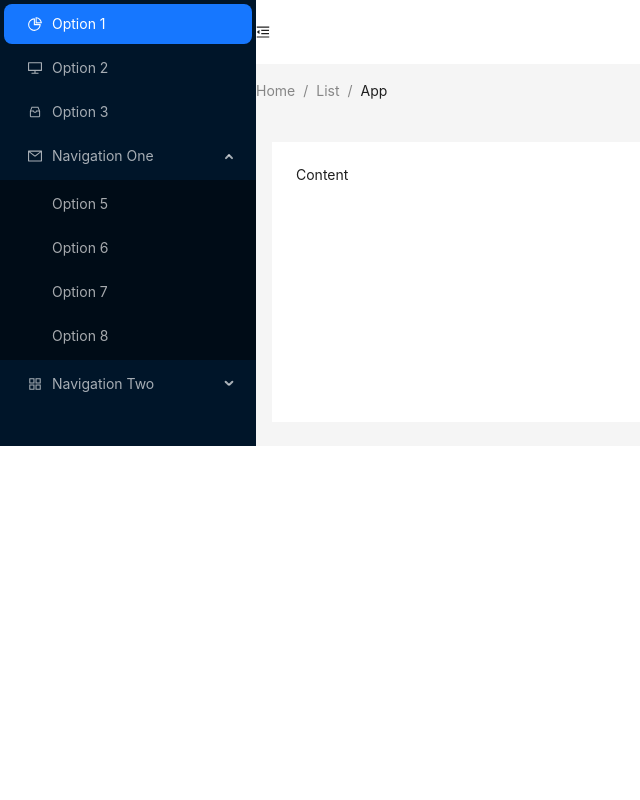
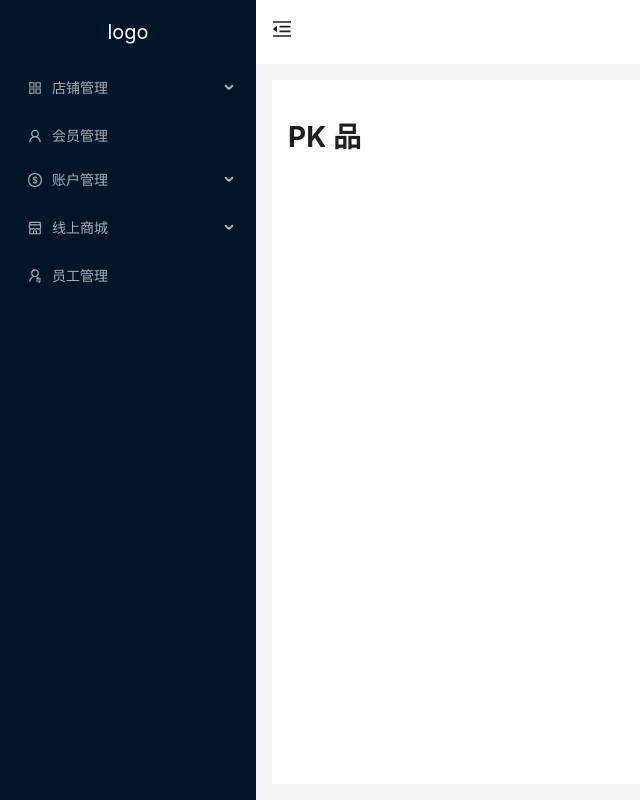
Before and after one commit to xinjie-just/2024-part-time, a Vue app in the folder business/: page /#/mall/pk in a window 1280 px wide. Before the commit this address led to /#/. Shown: the whole page, without its empty margins (0-640 px from the left). Built offline with nearby package versions, Linux system fonts and the light colour scheme.

Commit message:
feat(layout): 添加菜单

```diff
--- a/business/src/App.vue
+++ b/business/src/App.vue
@@ -3,7 +3,3 @@
     <component :is="Component" />
   </router-view>
 </template>
-
-<script setup lang="ts"></script>
-
-<style lang="scss"></style>
--- a/business/src/layouts/index.vue
+++ b/business/src/layouts/index.vue
@@ -1,30 +1,36 @@
 <template>
-  <a-layout>
+  <a-layout class="layout">
     <a-layout-sider v-model:collapsed="collapsed" :trigger="null" :width="256" collapsible>
-      <div class="logo" />
+      <div class="logo">logo</div>
       <a-menu v-model:openKeys="state.openKeys" v-model:selectedKeys="state.selectedKeys" mode="inline" theme="dark"
-        :inline-collapsed="state.collapsed" :items="items"></a-menu>
+        :inline-collapsed="state.collapsed" :items="menus" @click="onSelectMenu" class="menu"></a-menu>
     </a-layout-sider>
     <a-layout>
-      <a-layout-header style="background: #fff; padding: 0">
+      <a-layout-header class="header">
         <menu-unfold-outlined v-if="collapsed" class="trigger" @click="() => (collapsed = !collapsed)" />
         <menu-fold-outlined v-else class="trigger" @click="() => (collapsed = !collapsed)" />
       </a-layout-header>
-
-      <a-breadcrumb style="margin: 16px 0">
-        <a-breadcrumb-item>Home</a-breadcrumb-item>
-        <a-breadcrumb-item>List</a-breadcrumb-item>
-        <a-breadcrumb-item>App</a-breadcrumb-item>
-      </a-breadcrumb>
-      <a-layout-content :style="{ margin: '24px 16px', padding: '24px', background: '#fff', minHeight: '280px' }">
-        Content
+      <!-- <a-breadcrumb :routes="menus">
+        <template #itemRender="{ route }">
+          <span v-if="routes.indexOf(route) === routes.length - 1">
+            {{ route.name }}
+          </span>
+          <router-link v-else :to="'/'">
+            {{ route.name }}
+          </router-link>
+        </template>
+</a-breadcrumb> -->
+      <a-layout-content class="content">
+        <router-view #="{ Component }">
+          <component :is="Component" />
+        </router-view>
       </a-layout-content>
     </a-layout>
   </a-layout>
 </template>
 <script lang="ts" setup>
 
-import { reactive, watch, h, ref } from 'vue';
+import { reactive, watch, h, ref, onMounted, Ref } from 'vue';
 import {
   MenuFoldOutlined,
   MenuUnfoldOutlined,
@@ -34,6 +40,8 @@ import {
   InboxOutlined,
   AppstoreOutlined,
 } from '@ant-design/icons-vue';
+import router, { routes } from "@/routers";
+import { IRouterType } from '@/models';
 const state = reactive({
   collapsed: false,
   selectedKeys: ['1'],
@@ -41,89 +49,7 @@ const state = reactive({
   preOpenKeys: ['sub1'],
 });
 const collapsed = ref(false);
-const items = reactive([
-  {
-    key: '1',
-    icon: () => h(PieChartOutlined),
-    label: 'Option 1',
-    title: 'Option 1',
-  },
-  {
-    key: '2',
-    icon: () => h(DesktopOutlined),
-    label: 'Option 2',
-    title: 'Option 2',
-  },
-  {
-    key: '3',
-    icon: () => h(InboxOutlined),
-    label: 'Option 3',
-    title: 'Option 3',
-  },
-  {
-    key: 'sub1',
-    icon: () => h(MailOutlined),
-    label: 'Navigation One',
-    title: 'Navigation One',
-    children: [
-      {
-        key: '5',
-        label: 'Option 5',
-        title: 'Option 5',
-      },
-      {
-        key: '6',
-        label: 'Option 6',
-        title: 'Option 6',
-      },
-      {
-        key: '7',
-        label: 'Option 7',
-        title: 'Option 7',
-      },
-      {
-        key: '8',
-        label: 'Option 8',
-        title: 'Option 8',
-      },
-    ],
-  },
-  {
-    key: 'sub2',
-    icon: () => h(AppstoreOutlined),
-    label: 'Navigation Two',
-    title: 'Navigation Two',
-    children: [
-      {
-        key: '9',
-        label: 'Option 9',
-        title: 'Option 9',
-      },
-      {
-        key: '10',
-        label: 'Option 10',
-        title: 'Option 10',
-      },
-      {
-        key: 'sub3',
-        label: 'Submenu',
-        title: 'Submenu',
-        children: [
-          {
-            key: '11',
-            label: 'Option 11',
-            title: 'Option 11',
-          },
-          {
-            key: '12',
-            label: 'Option 12',
-            title: 'Option 12',
-          },
-        ],
-      },
-    ],
-  },
-]);
+const menus: Ref<IRouterType[]> = ref([]);
 watch(
   () => state.openKeys,
   (_val, oldVal) => {
@@ -134,27 +60,97 @@ const toggleCollapsed = () => {
   state.collapsed = !state.collapsed;
   state.openKeys = state.collapsed ? [] : state.preOpenKeys;
 };
-</script>
-<style>
-#components-layout-demo-custom-trigger .trigger {
-  font-size: 18px;
-  line-height: 64px;
-  padding: 0 24px;
-  cursor: pointer;
-  transition: color 0.3s;
+
+const onSelectMenu = ({ item }) => {
+  console.log("item", item);
+  router.push(item.path);
 }
 
-#components-layout-demo-custom-trigger .trigger:hover {
-  color: #1890ff;
+function convertToAntdMenu(menuData: IRouterType[]): IRouterType[] {
+  return menuData.map(menuItem => {
+    if (menuItem.children && menuItem.children.length > 0) {
+      // 如果有子菜单，则创建一个 SubMenu 类型的对象
+      return {
+        title: menuItem.name,
+        label: menuItem.name,
+        icon: menuItem.icon,
+        key: menuItem.path,
+        path: menuItem.path,
+        children: convertToAntdMenu(menuItem.children.map(child => ({
+          path: child.path,
+          name: child.name,
+          label: child.name,
+        }))),
+      };
+    } else {
+      // 如果没有子菜单，则创建一个 Item 类型的对象
+      return {
+        title: menuItem.name,
+        label: menuItem.name,
+        icon: menuItem.icon,
+        key: menuItem.path,
+        path: menuItem.path,
+      };
+    }
+  });
 }
 
-#components-layout-demo-custom-trigger .logo {
-  height: 32px;
-  background: rgba(255, 255, 255, 0.3);
-  margin: 16px;
-}
+onMounted(() => {
+  const newRoutes = routes.find(item => item.path === "/")?.children;
+  const menuRoutes = newRoutes.filter(item => item.redirect !== "/");
+  menus.value = convertToAntdMenu(menuRoutes);
+})
+</script>
+<style lang="scss" scope>
+.layout {
+  height: 100vh;
 
-.site-layout .site-layout-background {
-  background: #fff;
+  .ant-layout-sider-children {
+    display: flex;
+    flex-direction: column;
+  }
+
+  .logo {
+    height: 64px;
+    font-size: 20px;
+    color: #fff;
+    display: flex;
+    justify-content: center;
+    align-items: center;
+  }
+
+  .menu {
+    flex: 1;
+    overflow-y: auto;
+  }
+
+  .header.header {
+    background-color: #fff;
+    display: flex;
+    align-items: center;
+    padding-right: 16px;
+    padding-left: 0;
+  }
+
+  .trigger {
+    line-height: 64px;
+    font-size: 20px;
+    padding-right: 16px;
+    padding-left: 16px;
+    cursor: pointer;
+    transition: color 0.3s;
+
+    &:hover {
+      color: #1890ff;
+    }
+  }
+
+  .content {
+    margin: 16px;
+    padding: 16px;
+    background: #fff;
+    min-height: 280px;
+  }
+
 }
 </style>
--- a/business/src/routers/modules/account.ts
+++ b/business/src/routers/modules/account.ts
@@ -1,21 +1,24 @@
-import { RouteRecordRaw } from 'vue-router';
+import { IRouterType } from '@/models'
+import { DollarOutlined } from '@ant-design/icons-vue'
+import { h } from 'vue'
 
 // 账户管理模块路由列表
-export const account: RouteRecordRaw[] = [
+export const account: IRouterType[] = [
   {
-    path: '/account/balance',
-    name: 'balance',
-    component: () => import('@/views/account/balance.vue'),
-    meta: {
-      title: '账户余额',
-    },
-  },
-  {
-    path: '/account/withdrawe',
-    name: 'withdrawe',
-    component: () => import('@/views/account/withdrawe.vue'),
-    meta: {
-      title: '账户提现',
-    },
-  },
-];
+    path: '/account',
+    name: '账户管理',
+    icon: () => h(DollarOutlined),
+    children: [
+      {
+        path: '/account/balance',
+        name: '账户余额',
+        component: () => import('@/views/account/balance.vue')
+      },
+      {
+        path: '/account/withdrawe',
+        name: '账户提现',
+        component: () => import('@/views/account/withdrawe.vue')
+      }
+    ]
+  }
+]
--- a/business/src/routers/modules/mall.ts
+++ b/business/src/routers/modules/mall.ts
@@ -1,53 +1,44 @@
-import { RouteRecordRaw } from 'vue-router';
+import { IRouterType } from '@/models'
+import { ShopOutlined } from '@ant-design/icons-vue'
+import { h } from 'vue'
 
 // 线上商城模块路由列表
-export const mall: RouteRecordRaw[] = [
+export const mall: IRouterType[] = [
+  {
+    path: '/mall',
+    name: '线上商城',
+    icon: () => h(ShopOutlined),
+    children: [
       {
         path: '/mall/pk',
-    name: 'pk',
-    component: () => import('@/views/mall/pk.vue'),
-    meta: {
-      title: 'PK 品',
-    },
+        name: 'PK 品',
+        component: () => import('@/views/mall/pk.vue')
       },
       {
         path: '/mall/scan',
-    name: 'scan',
-    component: () => import('@/views/mall/scan.vue'),
-    meta: {
-      title: '扫一扫',
-    },
+        name: '扫一扫',
+        component: () => import('@/views/mall/scan.vue')
       },
       {
         path: '/mall/wishing',
-    name: 'wishing',
-    component: () => import('@/views/mall/wishing.vue'),
-    meta: {
-      title: '创意许愿',
-    },
+        name: '创意许愿',
+        component: () => import('@/views/mall/wishing.vue')
       },
       {
         path: '/mall/upgradeShop',
-    name: 'upgradeShop',
-    component: () => import('@/views/mall/upgradeShop.vue'),
-    meta: {
-      title: '升级店铺',
-    },
+        name: '升级店铺',
+        component: () => import('@/views/mall/upgradeShop.vue')
       },
       {
         path: '/mall/pkHand',
-    name: 'pkHand',
-    component: () => import('@/views/mall/pkHand.vue'),
-    meta: {
-      title: 'PK 手管理',
-    },
+        name: 'PK 手管理',
+        component: () => import('@/views/mall/pkHand.vue')
       },
       {
         path: '/mall/order',
-    name: 'order',
-    component: () => import('@/views/mall/order.vue'),
-    meta: {
-      title: '订单管理',
-    },
-  },
-];
+        name: '订单管理',
+        component: () => import('@/views/mall/order.vue')
+      }
+    ]
+  }
+]
--- a/business/src/routers/modules/member.ts
+++ b/business/src/routers/modules/member.ts
@@ -1,13 +1,13 @@
-import { RouteRecordRaw } from 'vue-router';
+import { IRouterType } from '@/models'
+import { UserOutlined } from '@ant-design/icons-vue'
+import { h } from 'vue'
 
 // 会员管理模块路由列表
-export const member: RouteRecordRaw[] = [
+export const member: IRouterType[] = [
   {
     path: '/member',
-    name: 'member',
-    component: () => import('@/views/member/list.vue'),
-    meta: {
-      title: '会员管理',
-    },
-  },
-];
+    name: '会员管理',
+    icon: () => h(UserOutlined),
+    component: () => import('@/views/member/list.vue')
+  }
+]
--- a/business/src/routers/modules/staff.ts
+++ b/business/src/routers/modules/staff.ts
@@ -1,13 +1,13 @@
-import { RouteRecordRaw } from 'vue-router';
+import { IRouterType } from '@/models'
+import { UserSwitchOutlined } from '@ant-design/icons-vue'
+import { h } from 'vue'
 
 // 员工管理模块路由列表
-export const staff: RouteRecordRaw[] = [
+export const staff: IRouterType[] = [
   {
     path: '/staff',
-    name: 'staff',
-    component: () => import('@/views/staff/list.vue'),
-    meta: {
-      title: '员工管理',
-    },
-  },
-];
+    name: '员工管理',
+    icon: () => h(UserSwitchOutlined),
+    component: () => import('@/views/staff/list.vue')
+  }
+]
--- a/business/src/routers/modules/store.ts
+++ b/business/src/routers/modules/store.ts
@@ -1,29 +1,29 @@
-import { RouteRecordRaw } from 'vue-router';
+import { IRouterType } from '@/models'
+import { AppstoreOutlined } from '@ant-design/icons-vue'
+import { h } from 'vue'
 
 // 店铺管理模块路由列表
-export const store: RouteRecordRaw[] = [
+export const store: IRouterType[] = [
+  {
+    path: '/store',
+    name: '店铺管理',
+    icon: () => h(AppstoreOutlined),
+    children: [
       {
         path: '/store/baseInfo',
-    name: 'baseInfo',
-    component: () => import('@/views/store/baseInfo.vue'),
-    meta: {
-      title: '基本信息',
-    },
+        name: '基本信息',
+        component: () => import('@/views/store/baseInfo.vue')
       },
       {
         path: '/store/updatePassword',
-    name: 'updatePassword',
-    component: () => import('@/views/store/updatePassword.vue'),
-    meta: {
-      title: '密码修改',
-    },
+        name: '密码修改',
+        component: () => import('@/views/store/updatePassword.vue')
       },
       {
         path: '/store/registerShop',
-    name: 'registerShop',
-    component: () => import('@/views/store/registerShop.vue'),
-    meta: {
-      title: '他店代注',
-    },
-  },
-];
+        name: '他店代注',
+        component: () => import('@/views/store/registerShop.vue')
+      }
+    ]
+  }
+]
```
Also changed, not shown: business/src/models/common.ts (+15 -5 lines), business/src/routers/index.ts (+18 -20 lines). Lines whose indentation alone changed are shown as unchanged.
